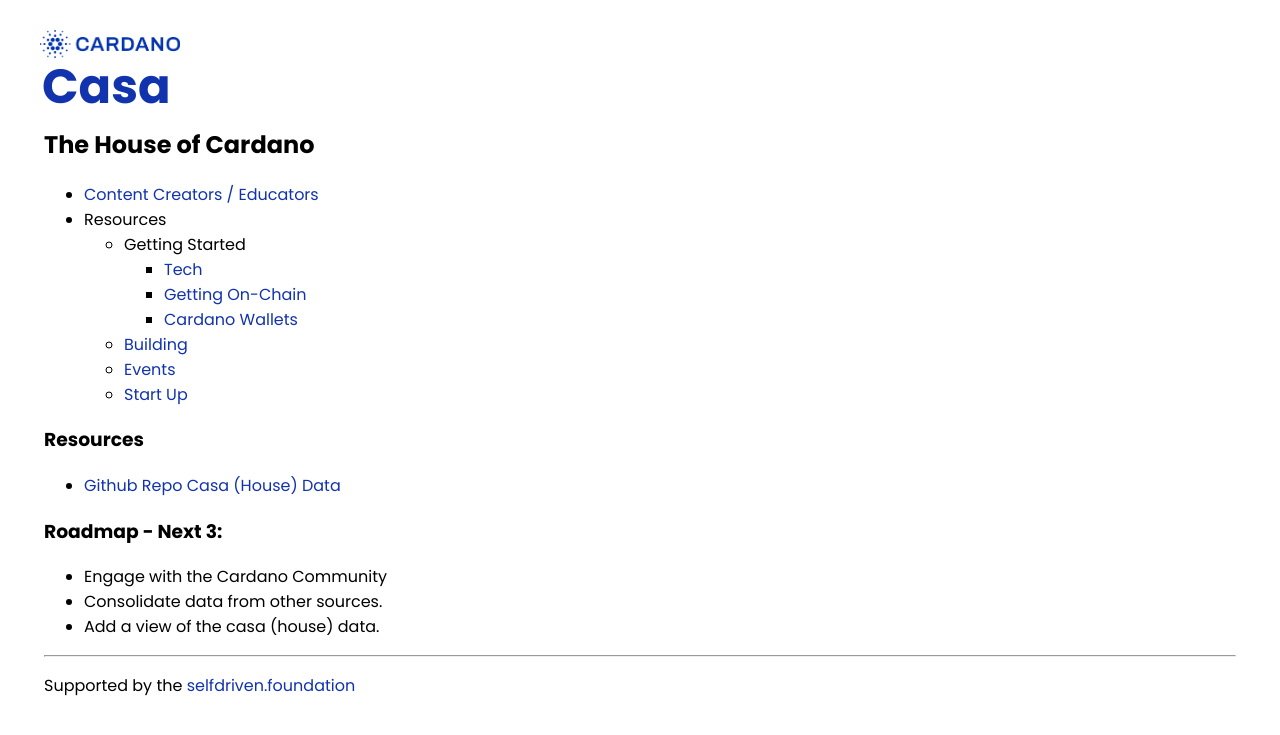
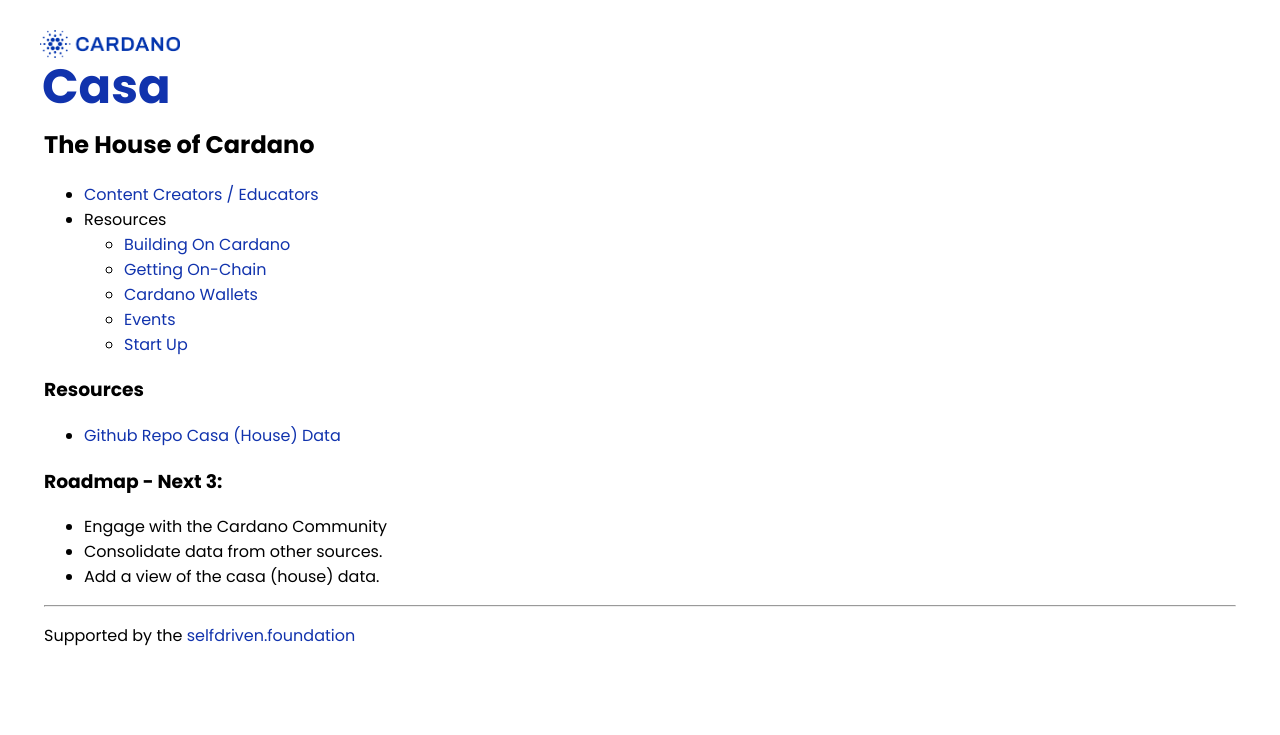
Before and after one commit to selfdriven-octo/cardano-casa, a Jekyll site: the page built from docs/index.md, in a window 1280 px wide. Shown: the top 735 px of the page. Built offline with Jekyll 4.4.1, drawn with Linux system fonts in a browser that asks for light colours.

Commit message:
Update index.md

```diff
--- a/docs/index.md
+++ b/docs/index.md
@@ -7,11 +7,9 @@ title: Home
 
 - [Content Creators / Educators](/creators/education/)
 - Resources
-    - Getting Started
-        - [Tech](https://www.cardano.build/#new-to-cardano)
-        - [Getting On-Chain](https://www.selfdriven.support/guides/getting-on-chain/)
-        - [Cardano Wallets](https://cardanowallets.io)
-    - [Building](https://cardano.build)
+    - [Building On Cardano](https://www.cardano.build)
+    - [Getting On-Chain](https://www.selfdriven.support/guides/getting-on-chain/)
+    - [Cardano Wallets](https://cardanowallets.io)
     - [Events](https://cardano.events)
     - [Start Up](/resources/startup/)
 
```
